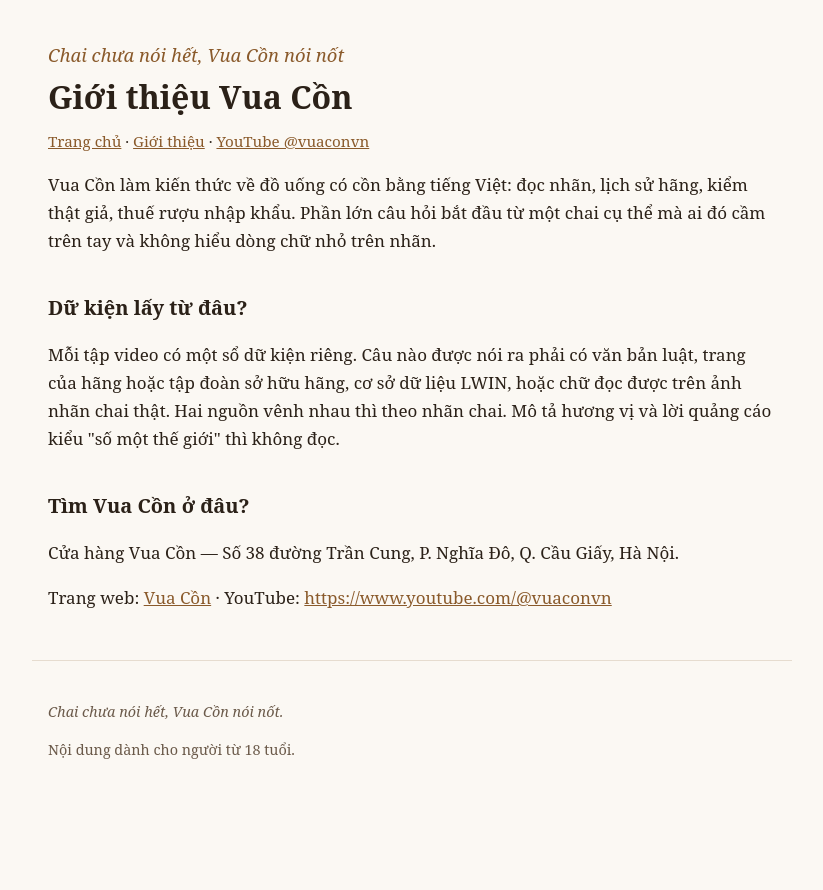
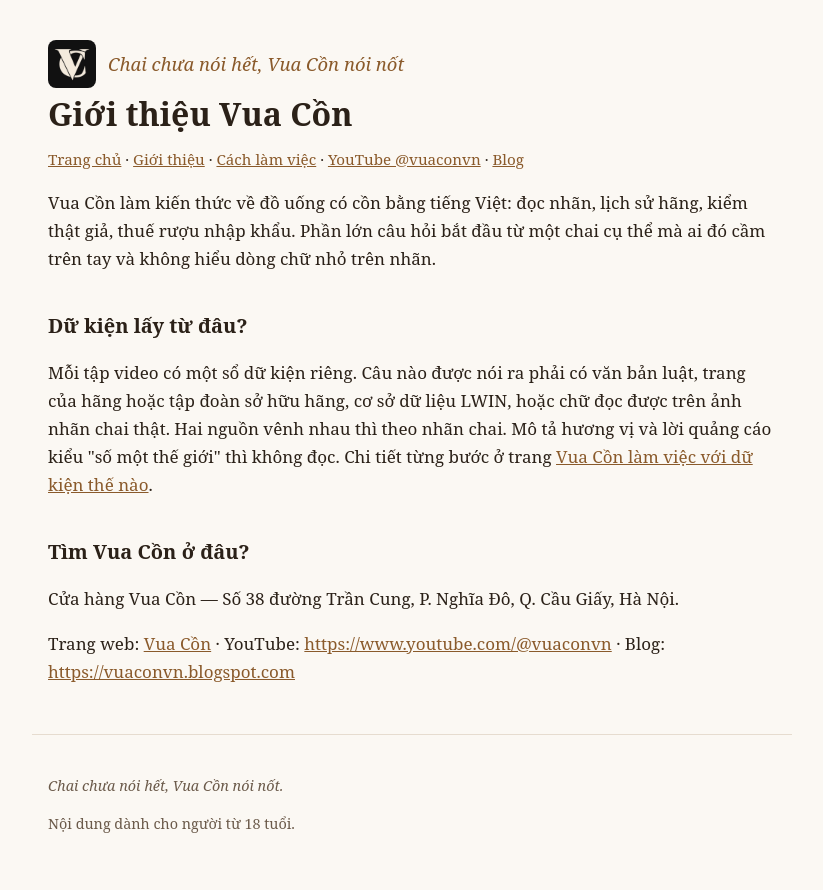
Before and after one commit to vuaconvn/vuaconvn.github.io, a plain HTML site: page gioi-thieu/index.html in a window 1280 px wide. Shown: the whole page, without its empty margins (228-1051 px from the left). Before the commit the page ends 816 px from the top, so only its background shows below. Drawn offline with Linux system fonts and the light colour scheme.

Commit message:
Add files via upload

```diff
--- a/gioi-thieu/index.html
+++ b/gioi-thieu/index.html
@@ -14,6 +14,10 @@
 <meta property="og:description" content="Chai chưa nói hết, Vua Cồn nói nốt. Kiến thức rượu bằng tiếng Việt, câu nào cũng có nguồn.">
 <meta property="og:url" content="https://vuaconvn.github.io/gioi-thieu/">
 <meta property="og:image" content="https://i.ytimg.com/vi/9V5VW_yN88k/maxresdefault.jpg">
+<link rel="icon" href="/logo-vua-con.png" type="image/png">
+<script type="application/ld+json">
+{"@context":"https://schema.org","@type":"Organization","@id":"https://vuacon.vn/#organization","name":"Vua Cồn","alternateName":"VUACON","url":"https://vuacon.vn/","logo":"https://vuaconvn.github.io/logo-vua-con.png","slogan":"Chai chưa nói hết, Vua Cồn nói nốt","address":{"@type":"PostalAddress","streetAddress":"Số 38 đường Trần Cung, P. Nghĩa Đô","addressLocality":"Q. Cầu Giấy","addressRegion":"Hà Nội","addressCountry":"VN"},"sameAs":["https://www.youtube.com/@vuaconvn","https://vuaconvn.blogspot.com/","https://www.wikidata.org/wiki/Q141924267"]}
+</script>
 <style>
 :root{--bg:#fbf8f3;--fg:#2b2118;--muted:#6b5a4a;--accent:#8a5a2b;--line:#e6dccf}
 @media (prefers-color-scheme:dark){:root{--bg:#18130f;--fg:#efe6da;--muted:#b9a894;--accent:#d9a46a;--line:#3a2f25}}
@@ -23,6 +27,8 @@ main,header,footer{max-width:760px;margin:0 auto;padding:0 16px}
 header{padding-top:40px}
 h1{font-size:2rem;line-height:1.25;margin:.2em 0}
 h2{font-size:1.25rem;margin:1.8em 0 .4em}
+.brand{display:flex;align-items:center;gap:12px}
+.brand img{width:48px;height:48px;border-radius:8px}
 .slogan{font-style:italic;color:var(--accent);font-size:1.15rem;margin:0}
 a{color:var(--accent)}
 nav{font-size:.95rem;margin:.8em 0 0}
@@ -31,17 +37,17 @@ footer{color:var(--muted);font-size:.9rem;padding-top:24px;padding-bottom:40px;b
 </head>
 <body>
 <header>
-<p class="slogan">Chai chưa nói hết, Vua Cồn nói nốt</p>
+<div class="brand"><img src="/logo-vua-con.png" alt="Logo Vua Cồn" width="48" height="48"><p class="slogan">Chai chưa nói hết, Vua Cồn nói nốt</p></div>
 <h1>Giới thiệu Vua Cồn</h1>
-<nav><a href="/">Trang chủ</a> · <a href="/gioi-thieu/">Giới thiệu</a> · <a href="https://www.youtube.com/@vuaconvn">YouTube @vuaconvn</a></nav>
+<nav><a href="/">Trang chủ</a> · <a href="/gioi-thieu/">Giới thiệu</a> · <a href="/cach-lam-viec/">Cách làm việc</a> · <a href="https://www.youtube.com/@vuaconvn">YouTube @vuaconvn</a> · <a href="https://vuaconvn.blogspot.com/">Blog</a></nav>
 </header>
 <main>
 <p>Vua Cồn làm kiến thức về đồ uống có cồn bằng tiếng Việt: đọc nhãn, lịch sử hãng, kiểm thật giả, thuế rượu nhập khẩu. Phần lớn câu hỏi bắt đầu từ một chai cụ thể mà ai đó cầm trên tay và không hiểu dòng chữ nhỏ trên nhãn.</p>
 <h2>Dữ kiện lấy từ đâu?</h2>
-<p>Mỗi tập video có một sổ dữ kiện riêng. Câu nào được nói ra phải có văn bản luật, trang của hãng hoặc tập đoàn sở hữu hãng, cơ sở dữ liệu LWIN, hoặc chữ đọc được trên ảnh nhãn chai thật. Hai nguồn vênh nhau thì theo nhãn chai. Mô tả hương vị và lời quảng cáo kiểu "số một thế giới" thì không đọc.</p>
+<p>Mỗi tập video có một sổ dữ kiện riêng. Câu nào được nói ra phải có văn bản luật, trang của hãng hoặc tập đoàn sở hữu hãng, cơ sở dữ liệu LWIN, hoặc chữ đọc được trên ảnh nhãn chai thật. Hai nguồn vênh nhau thì theo nhãn chai. Mô tả hương vị và lời quảng cáo kiểu "số một thế giới" thì không đọc. Chi tiết từng bước ở trang <a href="/cach-lam-viec/">Vua Cồn làm việc với dữ kiện thế nào</a>.</p>
 <h2>Tìm Vua Cồn ở đâu?</h2>
 <p>Cửa hàng Vua Cồn — Số 38 đường Trần Cung, P. Nghĩa Đô, Q. Cầu Giấy, Hà Nội.</p>
-<p>Trang web: <a href="https://vuacon.vn">Vua Cồn</a> · YouTube: <a href="https://www.youtube.com/@vuaconvn">https://www.youtube.com/@vuaconvn</a></p>
+<p>Trang web: <a href="https://vuacon.vn">Vua Cồn</a> · YouTube: <a href="https://www.youtube.com/@vuaconvn">https://www.youtube.com/@vuaconvn</a> · Blog: <a href="https://vuaconvn.blogspot.com/">https://vuaconvn.blogspot.com</a></p>
 </main>
 <footer>
 <p><em>Chai chưa nói hết, Vua Cồn nói nốt.</em></p>
```
